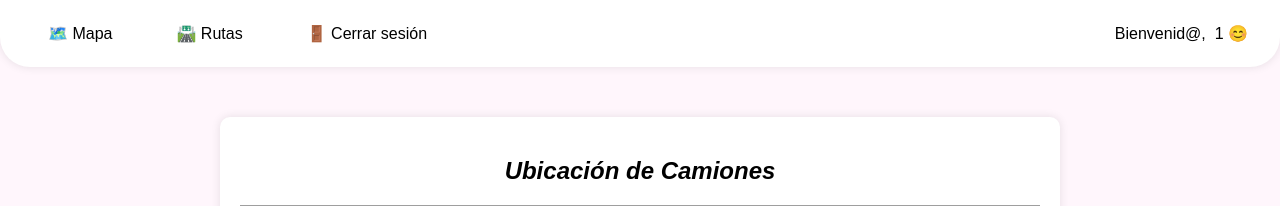
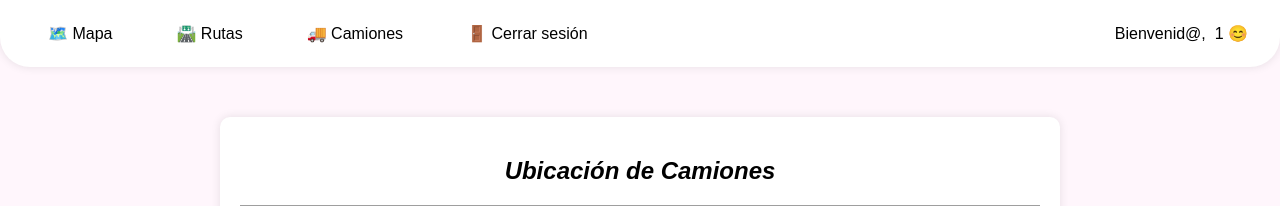
Before and after one commit to edu-flores/jewelry-database, a Flask app: page /admin/map in a window 1280 px wide. Shown: the top 206 px of the page. Run offline with Flask 3, Linux system fonts and the light colour scheme; the visitor is signed in with stand-in values (Sample User, id 1); a database or web service that is not in the repository returns one stand-in record (values such as "Sample title"); data that the repository does not hold is empty; some libraries are stand-ins or nearby versions; grey boxes are pictures that could not be loaded.

Commit message:
Updated navbar with Trucks button

```diff
--- a/flask_app/templates/navbar.html
+++ b/flask_app/templates/navbar.html
@@ -9,6 +9,7 @@
           <div>
             <li><a href="/admin/map">🗺️ Mapa</a></li>
             <li><a href="/admin/routes">🛣️ Rutas</a></li>
+            <li><a href="/admin/trucks">🚚 Camiones</a></li>
             <li><a href="/logout">🚪 Cerrar sesión</a></li>
           </div>
           <li>Bienvenid@, &nbsp;{{ session.name }} 😊</li>
```
